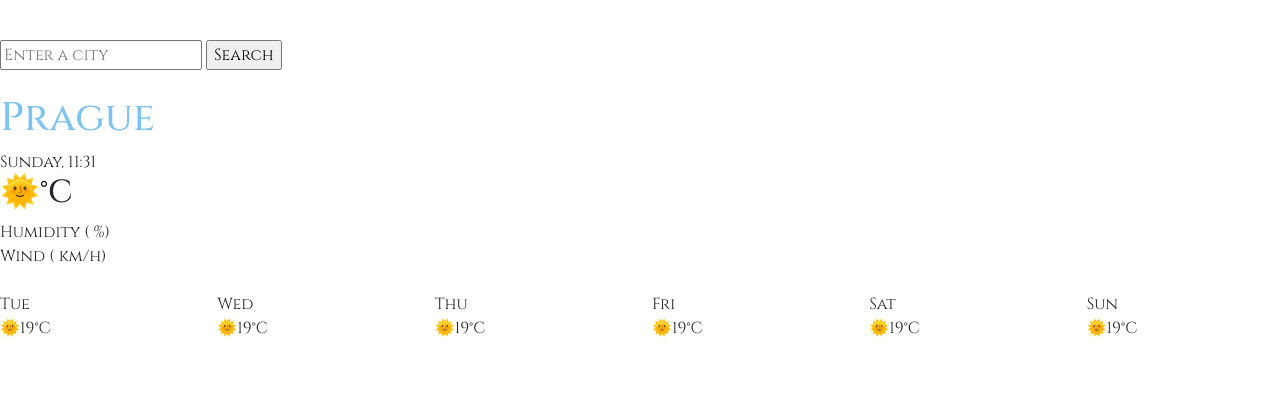
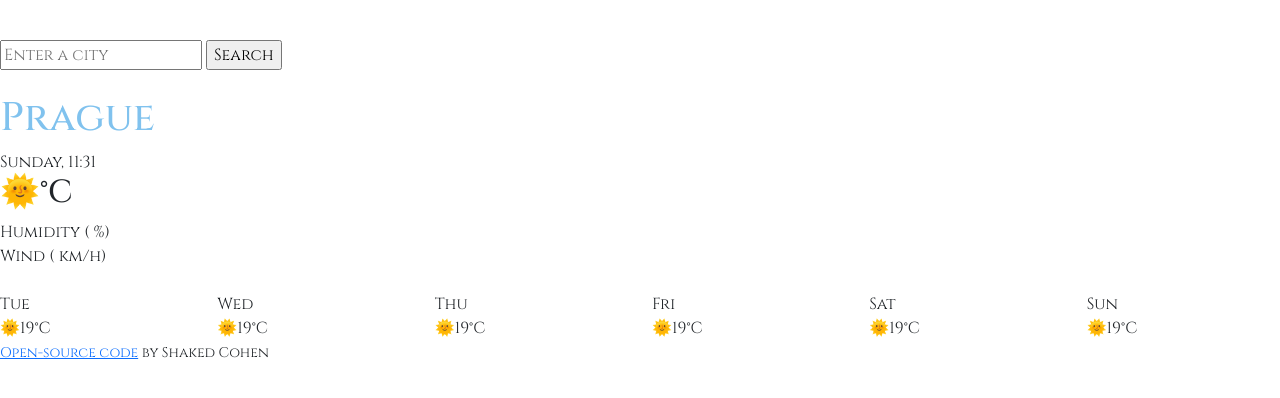
Before and after one commit to shakedc28/WeatherApp, a plain HTML site: page index.html in a window 1280 px wide. Drawn offline with nearby package versions, Linux system fonts and the light colour scheme; no server answers.

Commit message:
Added the HTML structure

```diff
--- a/index.html
+++ b/index.html
@@ -22,6 +22,7 @@
 </head>
   <body>
     <div class="container"></div>
+    <div clsss="wather-app">
     <form id="search-form">
       <input type="text"
       placeholder="Enter a city"
@@ -77,6 +78,12 @@ Fri
           </div>
     </div>
     </div>
+    </div>
+    <small>
+      <a href="https://github.com/shakedc28/WeatherApp.git" target="_blank">
+        Open-source code</a>
+        by Shaked Cohen
+    </small>
     <script src="src/index.js"></script>
   </body>
 </html>
```
